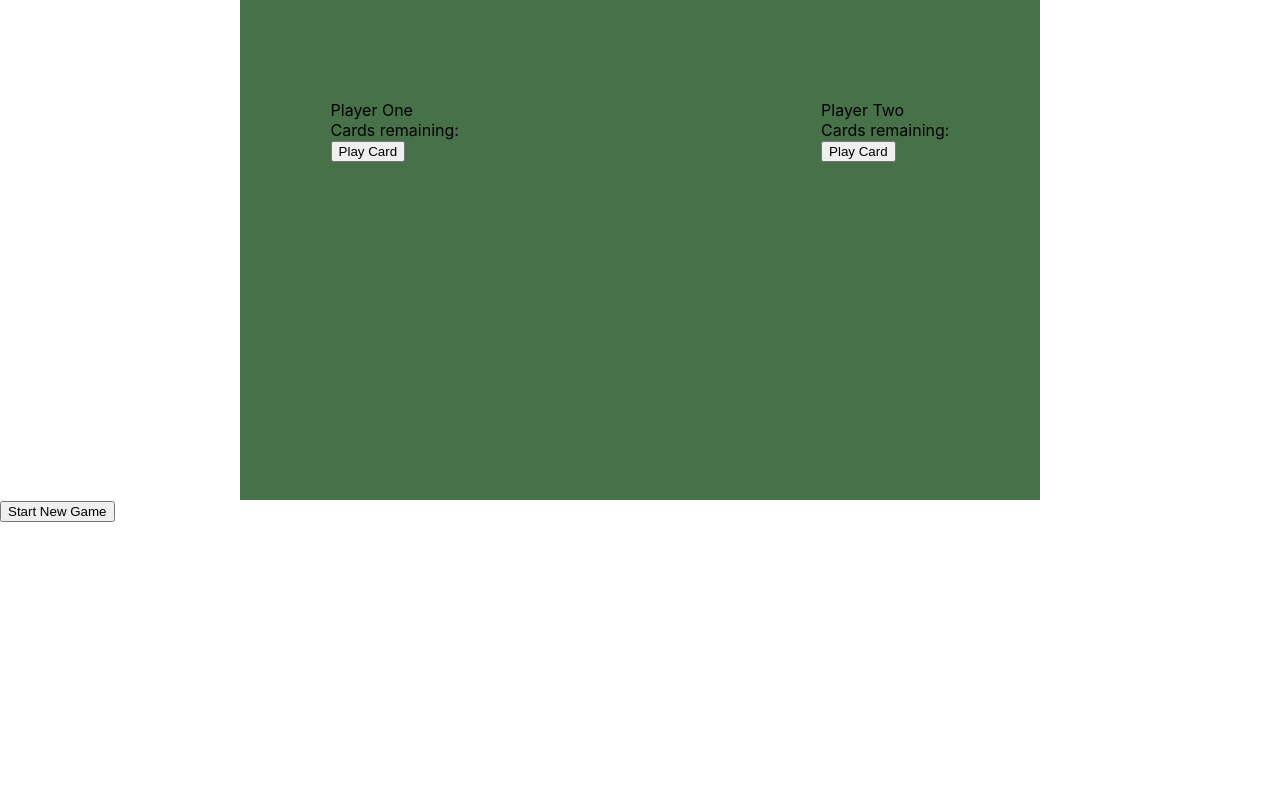
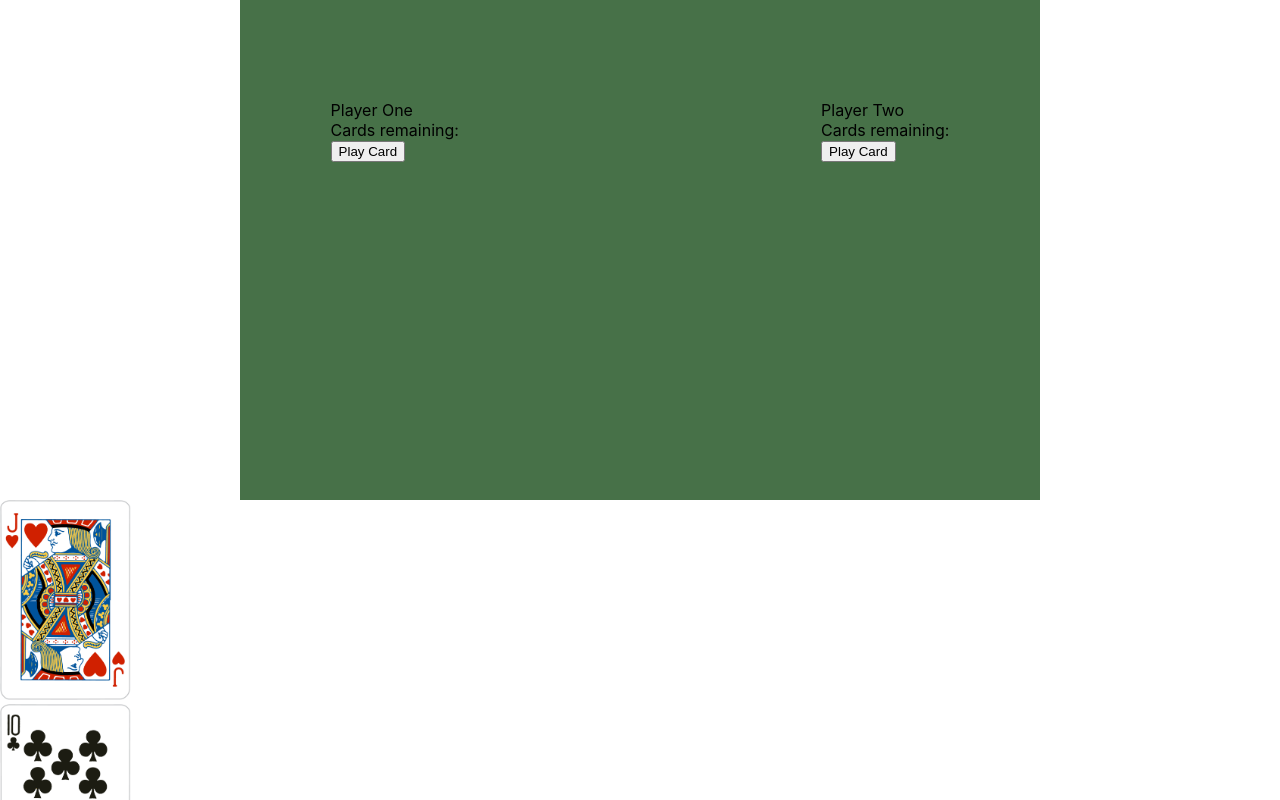
Before and after one commit to jadaquandt/React-War-in-Space, a React (Create React App) app: page / in a window 1280 px wide. Shown: the top 800 px of the page. Built offline with nearby package versions, Linux system fonts and the light colour scheme.

Commit message:
redux working

```diff
--- a/src/actionTypes.js
+++ /dev/null
@@ -1,2 +0,0 @@
-const START_GAME = "START_GAME";
-const PLAY_CARD = "PLAY_CARD";
--- a/src/actions.js
+++ /dev/null
@@ -1,10 +0,0 @@
-// import { START_GAME } from './actionTypes';
-
-export function startGame(description){
-    return {
-        type: "START_GAME",
-        payload: {
-          description: description,
-        }
-    }
-}
--- a/src/components/App.jsx
+++ b/src/components/App.jsx
@@ -1,7 +1,6 @@
 import React from 'react';
 import Table from './Table';
 import Game from './Game';
-
 
 import {
   BrowserRouter as Router,
@@ -14,7 +13,7 @@ const App = () => (
   <Router>
     {/* <Redirect from='/' to='/home' /> */}
     <Table />
-    <Game/>
+    <Game />
         {/* <Route exact path="/home" />
         <Route path="/home/game" component={Game} /> */}
   </Router>
--- a/src/components/Game.jsx
+++ b/src/components/Game.jsx
@@ -1,64 +1,52 @@
 import React, { Component } from 'react';
+import { connect } from 'react-redux';
 import Card from './Card';
 
 export class Game extends Component {
-    constructor(props) {
-        super(props);
 
-        this.state = {
-            cards: [],
-            playerOneCards: [],
-            playerTwoCards: [],
-        }
-    }
-//Function to deal game
-    dealGame = () => {
-            let suits = ['C', 'D', 'H', 'S'];
-            let points = [1, 2, 3, 4, 5, 6, 7, 8, 9, 10, 11, 12, 13];
-            let newDeck = [];
-            let playerOneCards = [];
-            let playerTwoCards = [];
-//For loops to create new deck
-            for(var i = 0; i < suits.length; i++) {
-                for(var j = 0; j < points.length; j++) {
-                  var card = {point: points[j], suit: suits[i]};
-                  newDeck.push(card);
-                }
-              }
-//Shuffle Deck array using sort
-        newDeck.sort(() => Math.random() - 0.5);
-//Deal Cards to players, half a deck array each:
-        newDeck.forEach((card, index) => {
-            if (index <= 25){
-                playerOneCards.push(card)
-                console.log(index)
-            }
-            else {
-                playerTwoCards.push(card)
-            }
-        });
-//Set the state with the new array info
-        this.setState({
-            cards: newDeck,
-            playerOneCards: playerOneCards,
-            playerTwoCards: playerTwoCards
-            });
-        }
+// //Deal Cards to players, half a deck array each:
+//         newDeck.forEach((card, index) => {
+//             if (index <= 25){
+//                 playerOneCards.push(card)
+//                 console.log(index)
+//             }
+//             else {
+//                 playerTwoCards.push(card)
+//             }
+//         });
+// //Set the state with the new array info
+//         this.setState({
+//             playerOneCards: playerOneCards,
+//             playerTwoCards: playerTwoCards
+//             });
+//         }
     // makeWar = () => {
     //     const war = card + 4;
     // }
     render() {
-        // console.log(this.state)
-        const playerOneDeck = this.state.playerOneCards.map((card, index) => {
+        console.log(this.props)
+        const playerOneDeck = this.props.deck.map((card, index) => {
             return <Card key={index} {...card} />
         })
         return (
             <div>
-                <button onClick={this.dealGame}>Start New Game</button>
+                {/* <button onClick={console.log('game started')}>Start New Game</button> */}
                 {playerOneDeck}
             </div>
         )
     }
 }
 
-export default Game
+function mapStateToProps(state) {
+    return {
+        deck: state.cards,
+     }
+  };
+
+//   function mapDispatchToProps(dispatch) {
+//     return {
+//         deck: () => dispatch(startGame())
+//      }
+//   };
+
+export default connect(mapStateToProps)(Game);
--- a/src/components/Table.jsx
+++ b/src/components/Table.jsx
@@ -1,20 +1,12 @@
 import React, { Component } from 'react';
 import './Table.css';
 // import Deck from './Deck';
-import Card from './Card';
+// import Card from './Card';
 
 export class Table extends Component {
     constructor(props) {
         super(props);
-        this.state = {
-            playerOneCards: [
-                {point: 6, suit: "H"},
-                {point: 6, suit: "H"},
-                {point: 6, suit: "H"},
-                {point: 6, suit: "H"},
-                {point: 6, suit: "H"}
-            ]
-        }
+
     }
 
     playerOnePlay = (e) => {
--- a/src/index.js
+++ b/src/index.js
@@ -5,13 +5,12 @@ import App from './components/App';
 import * as serviceWorker from './serviceWorker';
 import { Provider } from 'react-redux';
 import store from './store';
-import { startGame } from './actions';
 
 store.subscribe(() => {
   console.log("Store changed!", store.getState())
 })
 
-store.dispatch(startGame("game is started"));
+store.dispatch({ type: "START_GAME" })
 
 ReactDOM.render(
   <React.StrictMode>
--- a/src/reducer.js
+++ b/src/reducer.js
@@ -1,33 +1,39 @@
-// import { START_GAME } from './actionTypes';
+// import { START_GAME } from './actions/actionTypes';
 
 const newDeck = dealGame();
 const initialState = {
-    cards: [],
+    cards: newDeck,
     newGame: false,
-    description: ""
+    description: "",
+    playerOneCards: [],
+    playerTwoCards: []
 }
 
 export default function reducer (state = initialState, action) {
-    switch(action.type) {
+    switch (action.type) {
         case "START_GAME":
+            return {
+                cards: state.cards,
+                newGame: true,
+                description: "game is loaded"
+            };
+        case "DEAL_PLAYERS":
+
             return [
-                // ...state,
-            {
-                cards: newDeck,
-                newGame: true,
-                description: "game is started"
-            }
+                ...state,
+            // {
+            //    player
+            // }
         ];
+        default: return state;
     }
-        return state;
 }
 
+//Function to get a new deck of cards for our state
 function dealGame() {
     let suits = ['C', 'D', 'H', 'S'];
     let points = [1, 2, 3, 4, 5, 6, 7, 8, 9, 10, 11, 12, 13];
     let newDeck = [];
-
-
 //For loops to create new deck
     for(var i = 0; i < suits.length; i++) {
         for(var j = 0; j < points.length; j++) {
```
